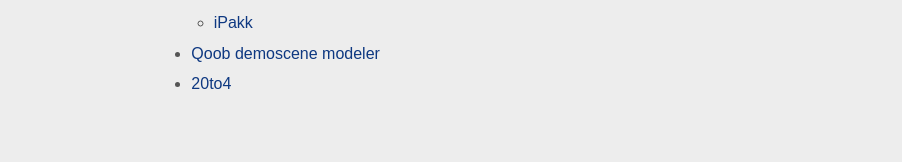
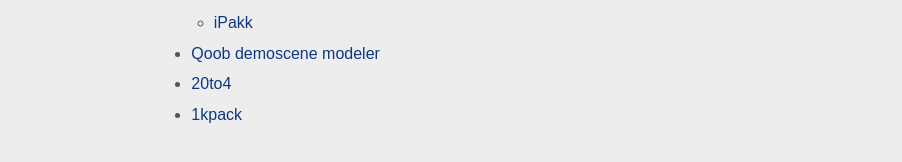
Before and after one commit to in4k/in4k.github.io, a Jekyll site: the page built from wiki/tools.markdown, in a window 1280 px wide. Shown: the part 327-489 px from the top of the page, without its empty margins (0-902 px from the left). Built offline with Jekyll 4.4.1, drawn with Linux system fonts in a browser that asks for light colours; some web fonts are replaced.

Commit message:
Update tools.markdown

```diff
--- a/wiki/tools.markdown
+++ b/wiki/tools.markdown
@@ -16,3 +16,4 @@
     * [iPakk](http://www.pouet.net/prod.php?which=29185)
 * [Qoob demoscene modeler](http://qoob.weebly.com/)
 * [20to4](http://20to4.net/)
+* [1kpack](http://www.pouet.net/prod.php?which=52796)
```
